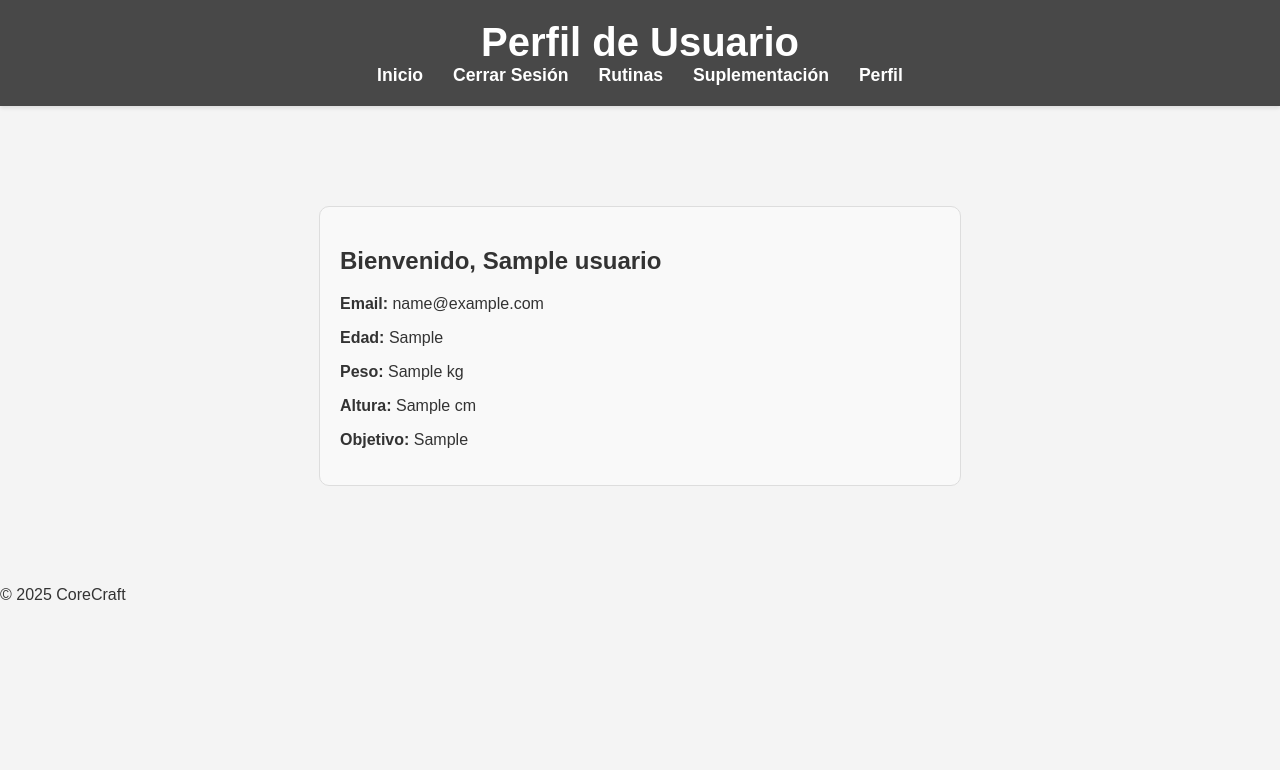
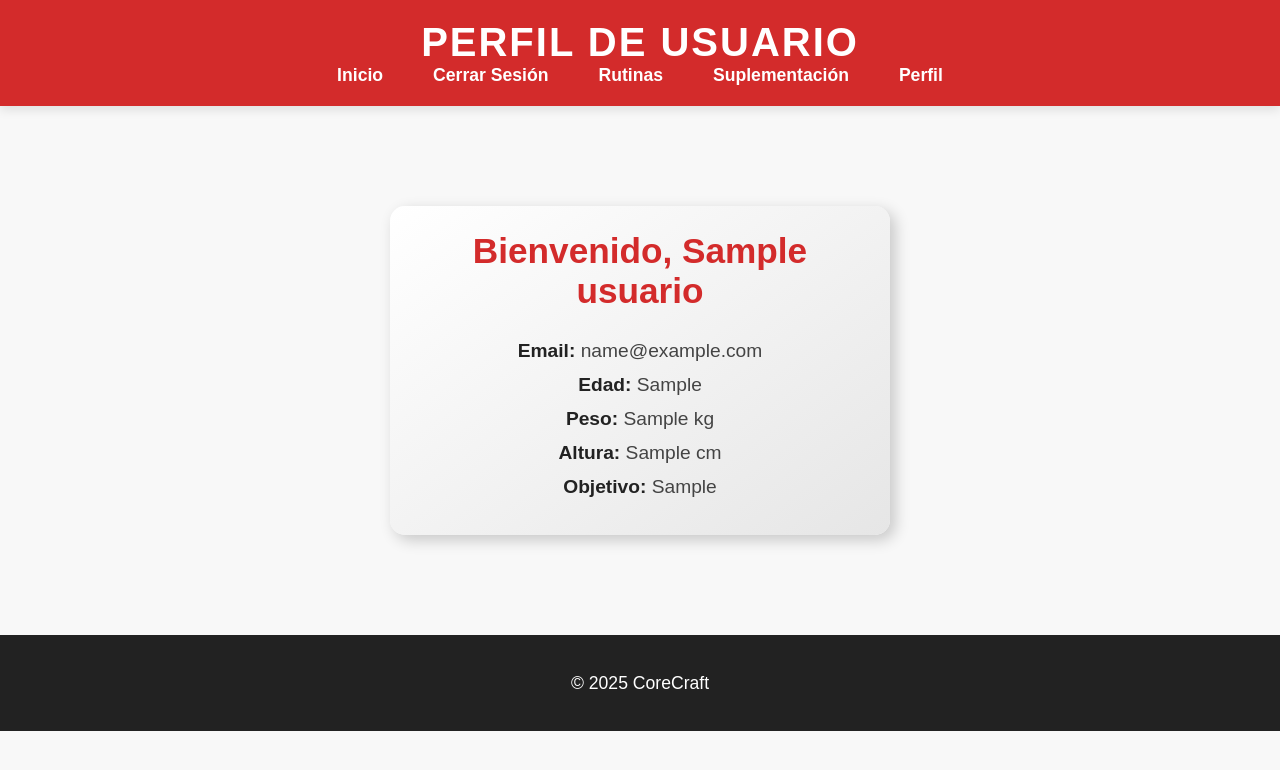
Before and after one commit to VictorArdite/corecraft, a PHP site: page /index.php?action=perfil in a window 1280 px wide. Shown: the top 770 px of the page. Run offline with PHP 8.4, Linux system fonts and the light colour scheme; the visitor is signed in with stand-in values (Sample User, id 1); tables that the repository leaves empty or names only in its code hold one stand-in row (values such as "Sample post").

Commit message:
coloresperfil

```diff
--- a/app/controllers/PerfilController.php
+++ b/app/controllers/PerfilController.php
@@ -19,6 +19,11 @@ class PerfilController {
         $stmt->execute(['id' => $_SESSION['user_id']]);
         $user = $stmt->fetch(PDO::FETCH_ASSOC);
 
+        // Verificar si el usuario existe
+        if (!$user) {
+            die("Error: Usuario no encontrado.");
+        }
+
         require __DIR__ . '/../views/auth/perfil.php';
     }
 }
--- a/app/views/auth/perfil.php
+++ b/app/views/auth/perfil.php
@@ -4,8 +4,9 @@
     <meta charset="UTF-8">
     <meta name="viewport" content="width=device-width, initial-scale=1.0">
     <title>CoreCraft - Perfil</title>
-    <link rel="stylesheet" href="css/global.css"> <!-- Estilos globales -->
-    <link rel="stylesheet" href="css/perfil.css"> <!-- Estilos específicos -->
+    <!-- Agregamos un parámetro de versión para evitar la caché -->
+    <link rel="stylesheet" href="css/global.css?v=<?= time() ?>">
+    <link rel="stylesheet" href="css/perfil.css?v=<?= time() ?>">
 </head>
 <body>
     <header>
@@ -28,7 +29,6 @@
             <p><strong>Peso:</strong> <?= htmlspecialchars($user['peso']) ?> kg</p>
             <p><strong>Altura:</strong> <?= htmlspecialchars($user['altura']) ?> cm</p>
             <p><strong>Objetivo:</strong> <?= htmlspecialchars($user['objetivo']) ?></p>
-            <!-- Añadir más detalles del perfil aquí -->
         </div>
     </main>
     <footer>
--- a/public/css/perfil.css
+++ b/public/css/perfil.css
@@ -1,20 +1,26 @@
+/* Estilos modernos inspirados en Prozis */
+
 body {
-    background-color: #f4f4f4; /* Fondo de un solo color */
+    background-color: #f8f8f8;
     color: #333;
-    font-family: Arial, sans-serif;
+    font-family: 'Poppins', sans-serif;
+    margin: 0;
+    padding: 0;
 }
 
 header {
-    background-color: rgba(0, 0, 0, 0.7);
+    background-color: #d32b2b;
     padding: 20px 0;
-    box-shadow: 0 2px 4px rgba(0, 0, 0, 0.1);
     text-align: center;
+    box-shadow: 0 4px 10px rgba(0, 0, 0, 0.1);
 }
 
 header h1 {
     font-size: 2.5em;
     margin: 0;
     color: #fff;
+    text-transform: uppercase;
+    letter-spacing: 2px;
 }
 
 nav ul {
@@ -23,10 +29,11 @@ nav ul {
     margin: 0;
     display: flex;
     justify-content: center;
+    gap: 20px;
 }
 
 nav ul li {
-    margin: 0 15px;
+    display: inline-block;
 }
 
 nav ul li a {
@@ -34,33 +41,50 @@ nav ul li a {
     text-decoration: none;
     font-weight: bold;
     font-size: 1.1em;
+    padding: 10px 15px;
+    transition: all 0.3s ease-in-out;
+    border-radius: 5px;
 }
 
 nav ul li a:hover {
-    text-decoration: underline;
+    background-color: #1b1d1f;
+    color: #d32b2b;
 }
 
 .profile-container {
-    max-width: 600px;
+    max-width: 450px;
     margin: 100px auto;
-    padding: 20px;
-    border: 1px solid #ddd;
-    border-radius: 10px;
-    background-color: #f9f9f9;
+    padding: 25px;
+    border-radius: 15px;
+    background: linear-gradient(145deg, #ffffff, #e6e6e6);
+    box-shadow: 5px 5px 15px rgba(0, 0, 0, 0.2);
+    text-align: center;
 }
 
-.profile h2 {
+.profile-container h2 {
     margin-top: 0;
-    font-size: 2em;
-    color: #333;
+    font-size: 2.2em;
+    color: #d32b2b;
+    font-weight: 600;
 }
 
-.profile p {
-    margin: 10px 0;
+.profile-container p {
+    margin: 12px 0;
     font-size: 1.2em;
-    color: #666;
+    color: #444;
+    font-weight: 500;
 }
 
 .profile-container strong {
-    color: #333;
+    color: #222;
 }
+
+footer {
+    text-align: center;
+    padding: 20px;
+    background-color: #222;
+    color: #fff;
+    margin-top: 50px;
+    font-size: 1.1em;
+    font-weight: 500;
+}
```
Also changed, not shown: app/views/dashboard/index.php (added).
